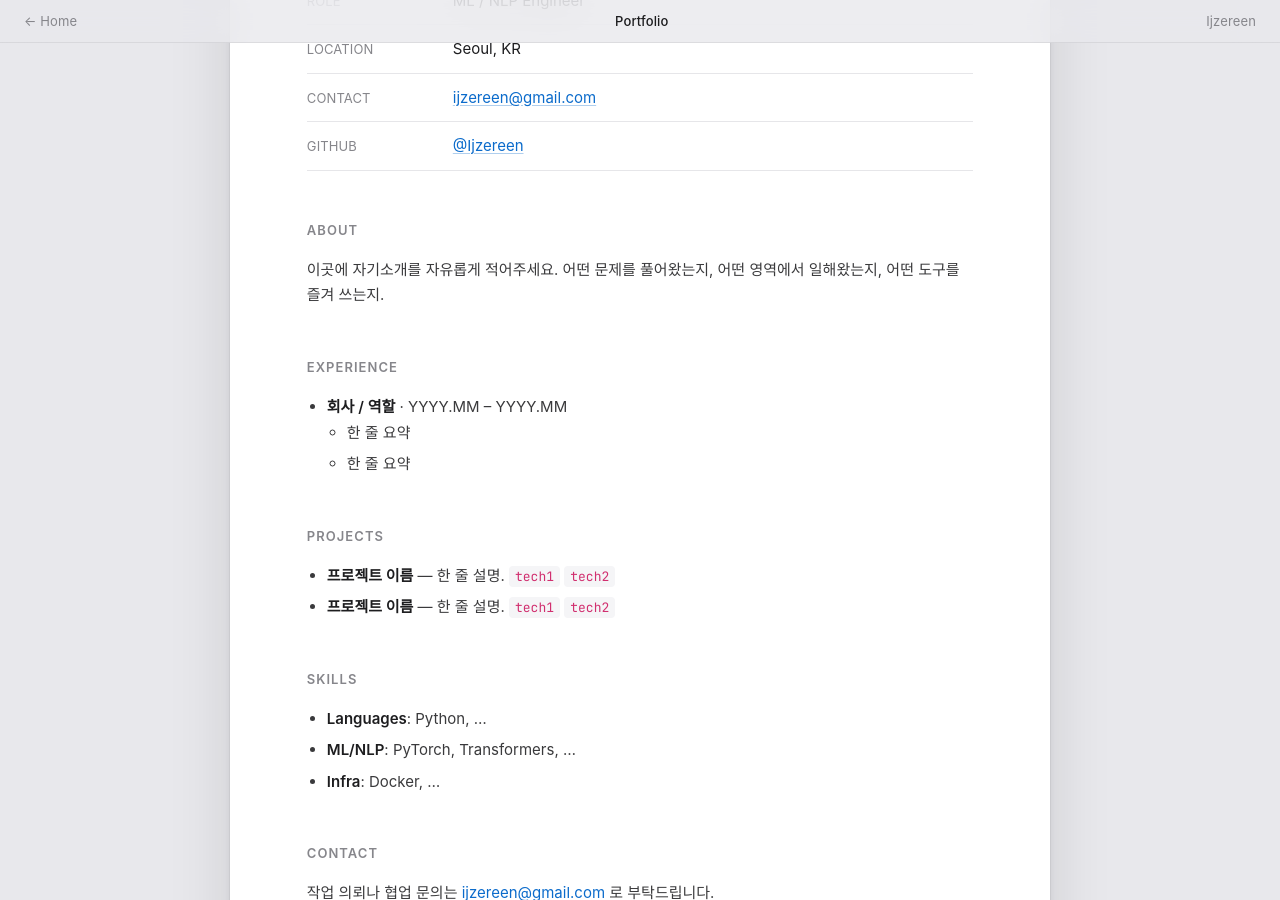
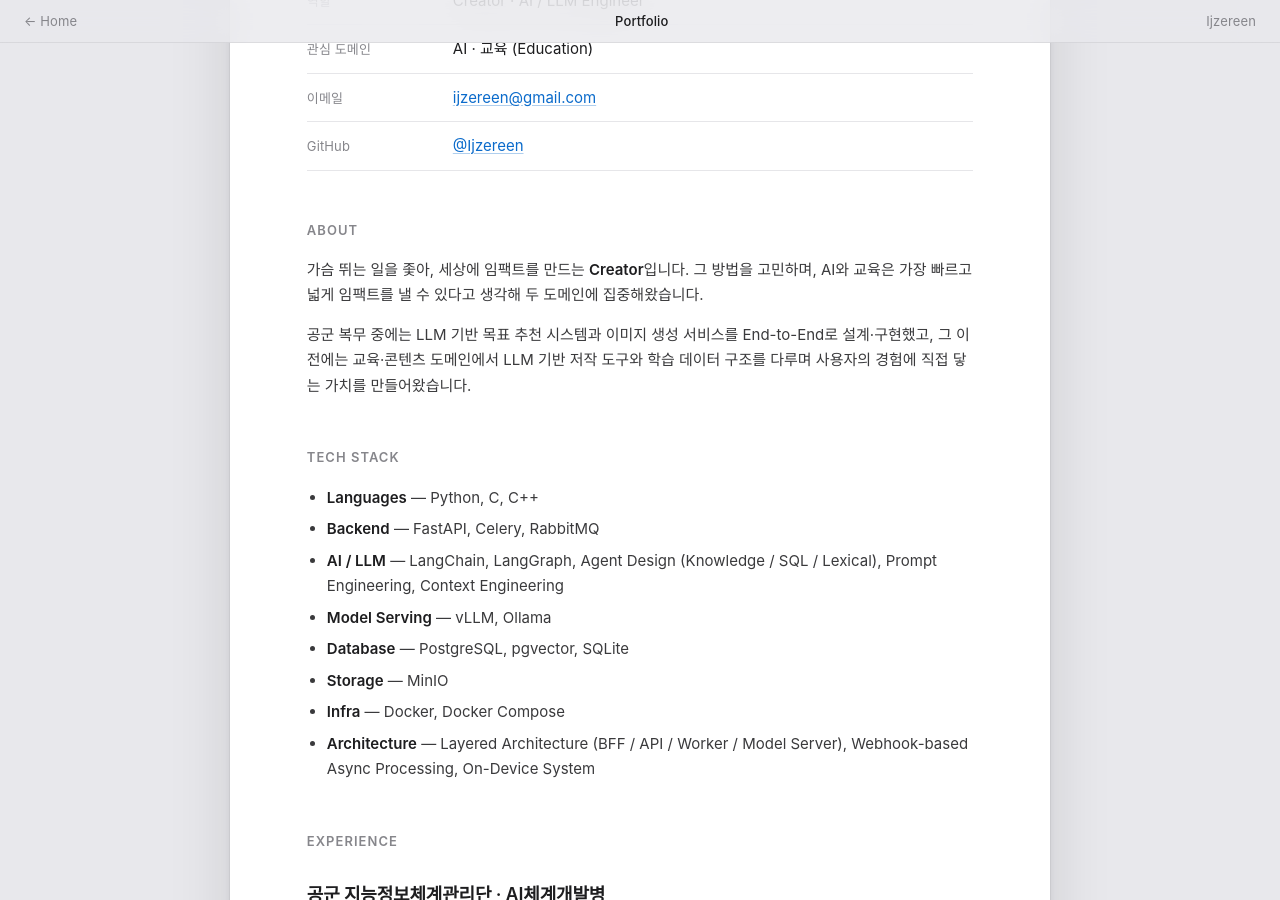
Before and after one commit to ijzereen/ijzereen.github.io, a Jekyll site: the page built from portfolio.md, in a window 1280 px wide and 900 px high, scrolled down 381 px. Built offline with Jekyll 4.4.1, drawn with Linux system fonts in a browser that asks for light colours; some of the changed text lies outside the part shown.

Commit message:
Feat : Add PortFolio

```diff
--- a/portfolio.md
+++ b/portfolio.md
@@ -1,40 +1,87 @@
 ---
 layout: portfolio
-title: "Portfolio"
+title: "Who am I"
 permalink: /portfolio/
 ---
 
-# IJZEREEN
+# 정철원 <span style="font-weight:400;color:#86868b">Cheolwon Jeong</span>
 
-<div class="subtitle">ML · NLP Engineer · Seoul</div>
+<div class="subtitle">Creator · AI / LLM Engineer</div>
 
-<div class="field"><span class="k">NAME</span><span class="v">Ijzereen</span></div>
-<div class="field"><span class="k">ROLE</span><span class="v">ML / NLP Engineer</span></div>
-<div class="field"><span class="k">LOCATION</span><span class="v">Seoul, KR</span></div>
-<div class="field"><span class="k">CONTACT</span><span class="v"><a href="mailto:{{ site.email }}">{{ site.email }}</a></span></div>
-<div class="field"><span class="k">GITHUB</span><span class="v"><a href="https://github.com/{{ site.github.username }}" target="_blank">@{{ site.github.username }}</a></span></div>
+<div class="field"><span class="k">이름</span><span class="v">정철원 (Cheolwon Jeong)</span></div>
+<div class="field"><span class="k">역할</span><span class="v">Creator · AI / LLM Engineer</span></div>
+<div class="field"><span class="k">관심 도메인</span><span class="v">AI · 교육 (Education)</span></div>
+<div class="field"><span class="k">이메일</span><span class="v"><a href="mailto:{{ site.email }}">{{ site.email }}</a></span></div>
+<div class="field"><span class="k">GitHub</span><span class="v"><a href="https://github.com/{{ site.github.username }}" target="_blank">@{{ site.github.username }}</a></span></div>
 
-## ABOUT
+## About
 
-이곳에 자기소개를 자유롭게 적어주세요. 어떤 문제를 풀어왔는지, 어떤 영역에서 일해왔는지, 어떤 도구를 즐겨 쓰는지.
+가슴 뛰는 일을 좇아, 세상에 임팩트를 만드는 **Creator**입니다. 그 방법을 고민하며, AI와 교육은 가장 빠르고 넓게 임팩트를 낼 수 있다고 생각해 두 도메인에 집중해왔습니다.
 
-## EXPERIENCE
+공군 복무 중에는 LLM 기반 목표 추천 시스템과 이미지 생성 서비스를 End-to-End로 설계·구현했고, 그 이전에는 교육·콘텐츠 도메인에서 LLM 기반 저작 도구와 학습 데이터 구조를 다루며 사용자의 경험에 직접 닿는 가치를 만들어왔습니다.
 
-- **회사 / 역할** · YYYY.MM – YYYY.MM
-  - 한 줄 요약
-  - 한 줄 요약
+## Tech Stack
 
-## PROJECTS
+- **Languages** — Python, C, C++
+- **Backend** — FastAPI, Celery, RabbitMQ
+- **AI / LLM** — LangChain, LangGraph, Agent Design (Knowledge / SQL / Lexical), Prompt Engineering, Context Engineering
+- **Model Serving** — vLLM, Ollama
+- **Database** — PostgreSQL, pgvector, SQLite
+- **Storage** — MinIO
+- **Infra** — Docker, Docker Compose
+- **Architecture** — Layered Architecture (BFF / API / Worker / Model Server), Webhook-based Async Processing, On-Device System
 
-- **프로젝트 이름** — 한 줄 설명. `tech1` `tech2`
-- **프로젝트 이름** — 한 줄 설명. `tech1` `tech2`
+## Experience
 
-## SKILLS
+### 공군 지능정보체계관리단 · AI체계개발병
+2024.10 – 2026.07
 
-- **Languages**: Python, ...
-- **ML/NLP**: PyTorch, Transformers, ...
-- **Infra**: Docker, ...
+**AirWards — AI 이미지 생성 기능 개발** (Image Generate / Edit / Remove Background)
 
-## CONTACT
+- 이미지 생성·편집·배경 제거에 대한 엔드투엔드 백엔드 처리 파이프라인을 설계·구현
+- Webhook 통신 기반 레이어드 아키텍처(BFF → API → Worker → Model Server)로 요청 처리·비동기 작업·모델 실행을 분리해 운영 효율성 확보
+- Celery + RabbitMQ 기반 큐잉 구조 구성, MinIO Storage 연계로 비동기 처리 안정성 강화
 
-작업 의뢰나 협업 문의는 <a href="mailto:{{ site.email }}">{{ site.email }}</a> 로 부탁드립니다.
+**목표관리체계 — AI Backend 개발** (Air-gapped 단독망 환경)
+
+- 외부 패키지 저장소·LLM API는 물론 군 내부망 자원조차 접근 불가한 환경에서, 로컬 LLM(vLLM·Ollama) 기반 On-Device 추론 시스템을 직접 구축해 보안·망분리 요구사항 충족
+- LangGraph 기반 상태 워크플로우로 목표 추천 파이프라인을 설계, 검색·추론·검증 단계를 명시적 상태 전이로 분리해 디버깅·확장이 용이한 구조 마련
+- SQL Agent + Lexical Agent의 Hybrid 검색으로 정형 데이터 조회와 비정형 텍스트 검색을 통합, Self-Correction(Relevancy Check)으로 추천 정확도 향상
+
+### 청년교육사회적협동조합 씨드콥 · Research Engineer
+2024.03 – 2024.10
+
+**펄어비스 해커톤 '딩가딩' — 게임 엔진 모듈 및 교육 커리큘럼 개발**
+
+- BuildBox 엔진의 빌딩 블록을 사용 빈도·개념 난이도 기준으로 재분류하고 한글 도메인 용어로 매핑한 학습용 블록 셋 설계·구현
+- 단일 블록 → 복합 블록 → 커스텀 로직으로 점진적 확장이 가능한 사용 경로 확보, 블록 셋에 정렬된 모듈형 커리큘럼 설계
+
+**국인(Gukin) 글로벌 멘토링 'DecideX' — LLM 게임 생성 엔진 개발**
+
+- LLM 생성 스토리를 노드로 정의하고 노드 간 선택지를 연결해 분기형 스토리 그래프를 구성하는 블록 기반 웹 엔진 설계·구현
+- 프롬프트 템플릿화·컨텍스트 주입·일관성 검증(Consistency Check)으로 독립 생성 노드 간 서사·톤·설정 일관성 유지
+- 그래프 편집·노드 미리보기·플레이 시뮬레이션을 단일 웹 인터페이스로 통합, 비개발자도 분기형 어드벤처 게임을 직접 제작·배포 가능하도록 함
+
+### 매스프래소 (Mathpresso) · Content Assistant
+2023.11 – 2024.02
+
+**K-12 수학 지식 구조(Knowledge Structure) 최적화**
+
+- K-12 수학 교육과정의 단원·성취기준·문항 데이터를 정형화해 Knowledge Structure를 설계, 문항별 난이도·서술 패턴 분석을 그래프 속성에 반영해 추천·진단 파이프라인 기반 데이터 최적화
+- 단원 간 선후행 위계와 개념 의존성을 반영한 온톨로지 스키마 설계, 문항–개념–단원 매핑 규칙 정립으로 학습 경로 추천에 활용 가능한 구조 정제
+
+### 청년교육사회적협동조합 씨드콥 · Research Engineer
+2022.10 – 2023.06
+
+**'신세계I&C와 함께하는 리테일테크 코딩교실' — AI/SW 커리큘럼 설계 및 집필**
+
+- 리테일 도메인 사례(POS·재고·고객 분석 등)를 학습 시나리오로 재구성한 PBL 기반 커리큘럼 설계·집필
+- Python 기초 → 데이터 처리 → ML 모델 적용으로 이어지는 스캐폴딩 구조의 학습 모듈 구성
+
+## Education
+
+<div class="field"><span class="k">한국교원대학교</span><span class="v">컴퓨터교육과 · 2022.03 ~ 재학</span></div>
+
+## Contact
+
+협업이나 문의는 <a href="mailto:{{ site.email }}">{{ site.email }}</a> 로 부탁드립니다.
```
